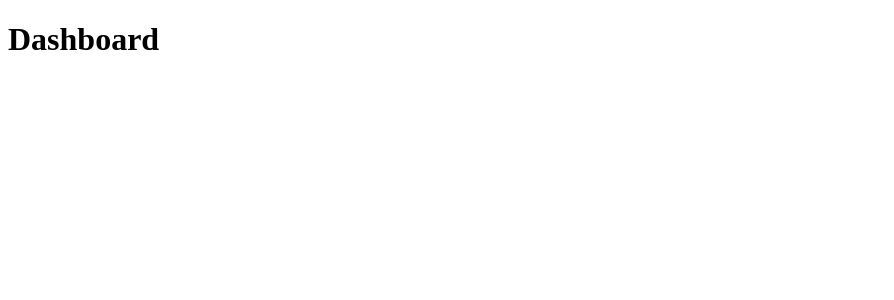
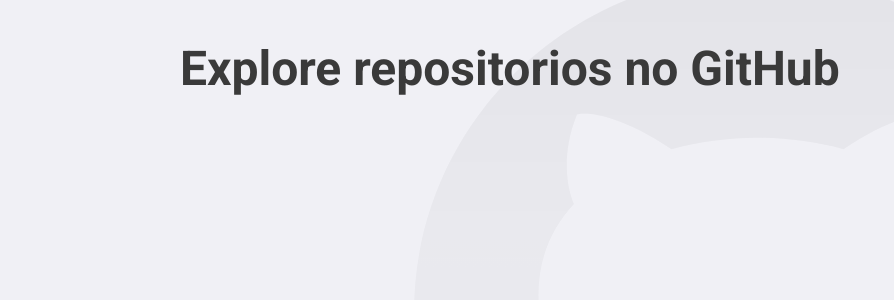
Before and after one commit to luizspinelli/projeto-react-bootcamp, a React (Create React App) app: page / in a window 1280 px wide. Shown: the top 300 px of the page, without its empty margins (0-894 px from the left). Built offline with nearby package versions, Linux system fonts and the light colour scheme.

Commit message:
general styling

```diff
--- a/package.json
+++ b/package.json
@@ -14,6 +14,7 @@
     "react-dom": "^16.13.1",
     "react-router-dom": "^5.2.0",
     "react-scripts": "3.4.1",
+    "styled-components": "^5.1.1",
     "typescript": "~3.7.2"
   },
   "scripts": {
@@ -36,6 +37,7 @@
   },
   "devDependencies": {
     "@types/react-router-dom": "^5.1.5",
+    "@types/styled-components": "^5.1.0",
     "@typescript-eslint/eslint-plugin": "^3.4.0",
     "@typescript-eslint/parser": "^3.4.0",
     "eslint": "6.8.0",
--- a/public/index.html
+++ b/public/index.html
@@ -4,6 +4,8 @@
     <meta charset="utf-8" />
     <meta name="viewport" content="width=device-width, initial-scale=1" />
     <meta name="theme-color" content="#3a3a3a" />
+
+    <link href="https://fonts.googleapis.com/css2?family=Roboto:wght@400;700&display=swap" rel="stylesheet">
 
     <title>GitHub Explorer</title>
   </head>
--- a/src/App.tsx
+++ b/src/App.tsx
@@ -1,11 +1,15 @@
 import React from 'react';
 import { BrowserRouter } from 'react-router-dom';
 import Routes from './routes/index';
+import GlobalStyle from './styles/global';
 
 const App: React.FC = () => (
-  <BrowserRouter>
-    <Routes />
-  </BrowserRouter>
+  <>
+    <BrowserRouter>
+      <Routes />
+    </BrowserRouter>
+    <GlobalStyle />
+  </>
 );
 
 export default App;
--- a/src/pages/Dashboard/index.tsx
+++ b/src/pages/Dashboard/index.tsx
@@ -1,7 +1,8 @@
 import React from 'react';
 
+import { Title } from './styles';
+
 const Dashboard: React.FC = () => {
-  return <h1>Dashboard</h1>;
+  return <Title>Explore repositorios no GitHub</Title>;
 };
-
 export default Dashboard;
--- /dev/null
+++ b/src/pages/Dashboard/styles.ts
@@ -0,0 +1,6 @@
+import Styled from 'styled-components';
+
+export const Title = Styled.h1`
+  font-size: 48px;
+  color: #3a3a3a;
+`;
--- /dev/null
+++ b/src/styles/global.ts
@@ -0,0 +1,30 @@
+import { createGlobalStyle } from 'styled-components';
+import gitHubBackGround from '../assets/gitHubBackground.svg';
+
+export default createGlobalStyle`
+  *{
+    margin: 0;
+    padding: 0;
+    outline: 0;
+    box-sizing: border-box;
+  }
+
+  body {
+    background: #f0f0f5 url(${gitHubBackGround}) no-repeat 70% top;
+    -webkit-font-smoothing: antialiased;
+  }
+
+  body, input , button {
+    font: 16px Roboto, sans-serif;
+  }
+
+  #root {
+    max-width: 960px;
+    margin: 0 auto;
+    padding: 40px 20px;
+  }
+
+  button {
+    cursor: pointer;
+  }
+`;
```
Also changed, not shown: src/assets/gitHubBackground.svg (added), 1 other file (tests, documents, lock files or other folders).
